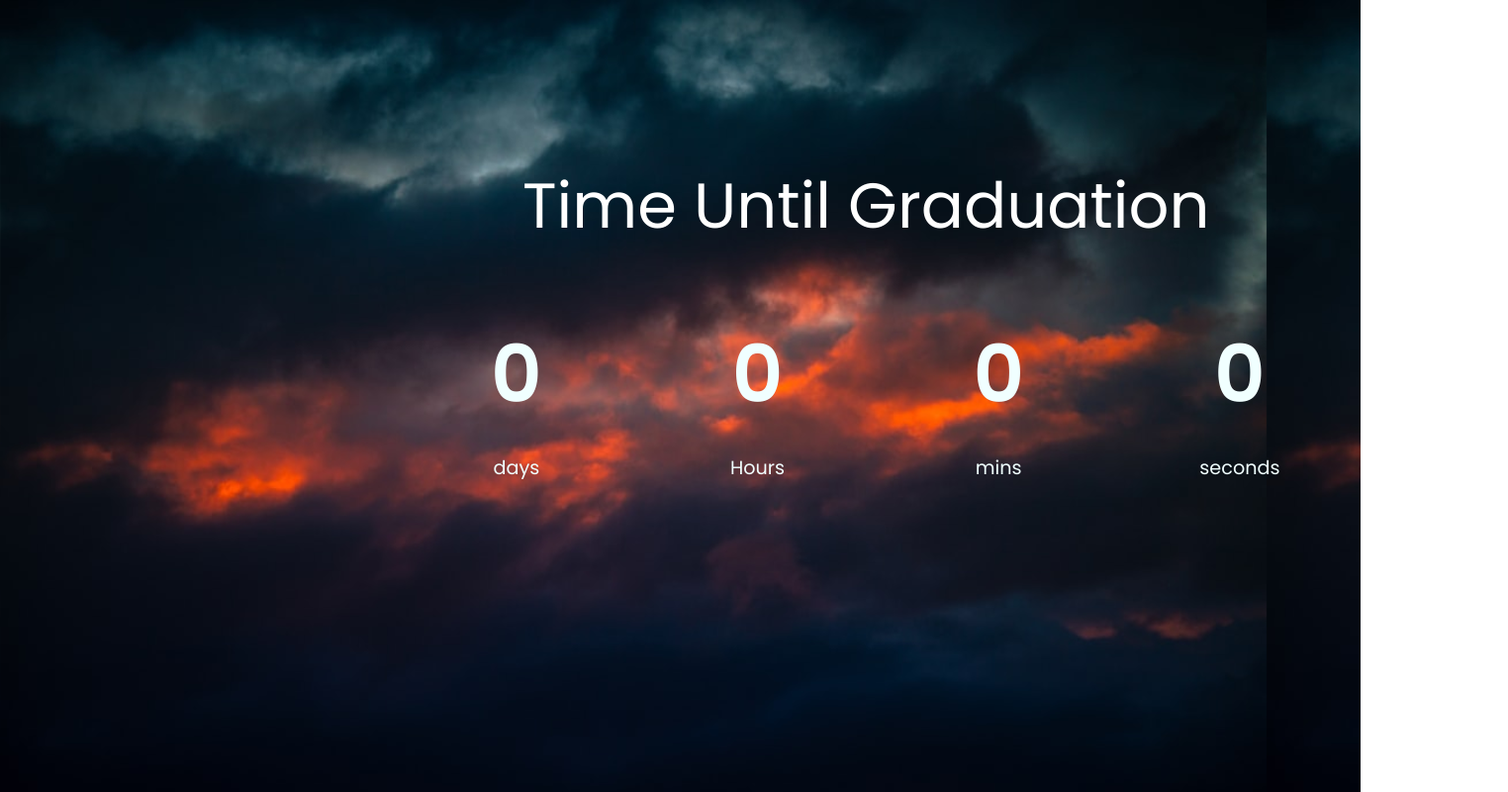
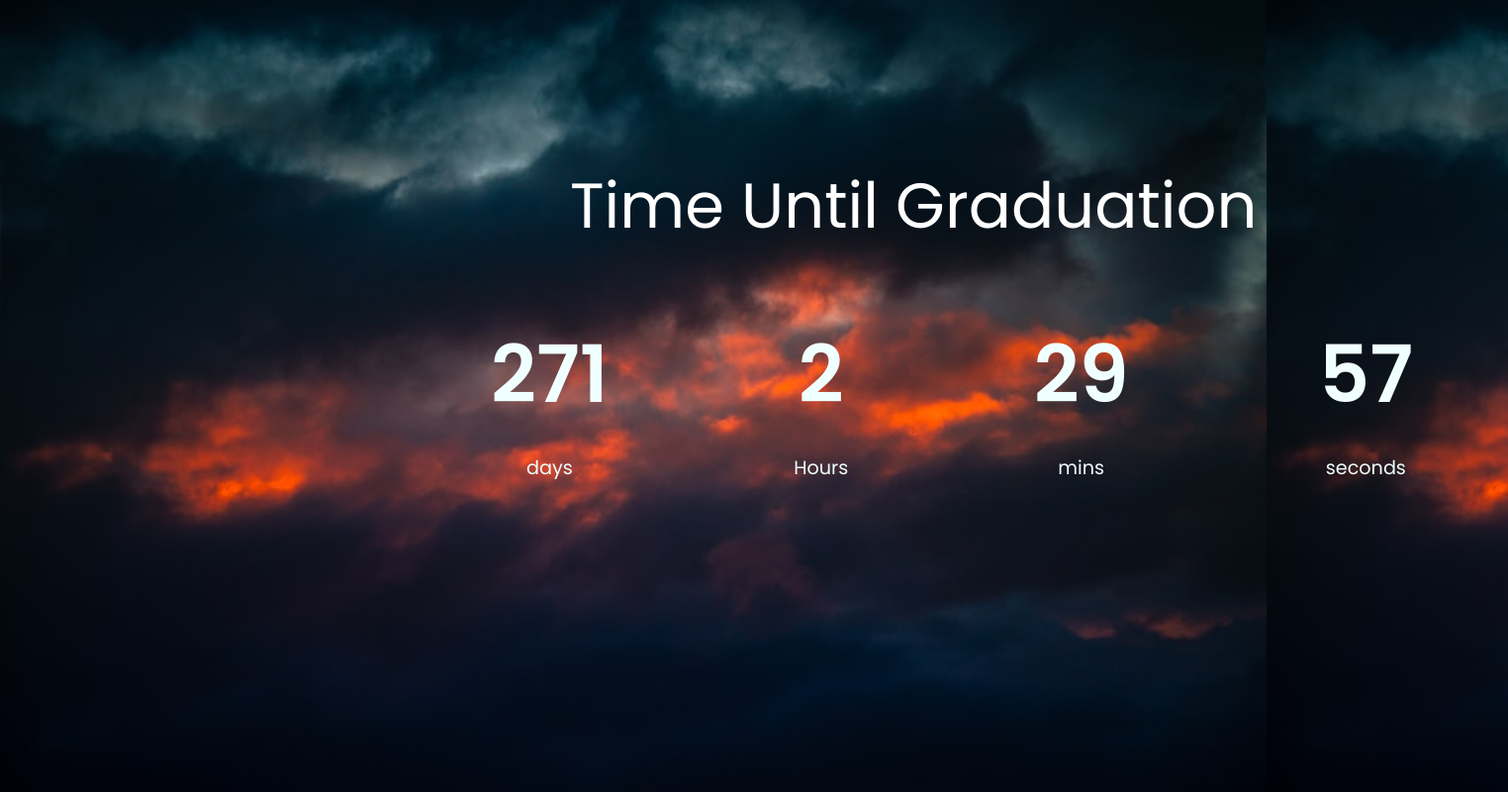
Before and after one commit to tjreese90/CountDown_Timer, a plain HTML site: page index.html in a window 1280 px wide. Shown: the whole page at 99% size, 1524 px wide, since content can reach past the window. Drawn offline with Linux system fonts and the light colour scheme.

Commit message:
Working Countdown function

```diff
--- a/script.js
+++ b/script.js
@@ -0,0 +1,47 @@
+const daysEl    = document.getElementById('days');
+
+const hoursEl   = document.getElementById('hours');
+
+const minsEl    = document.getElementById('mins');
+
+const secondsEl = document.getElementById('secs');
+
+
+
+
+const GradYear = "15 may 2022";
+
+function countdown() {
+    const newGradDate = new Date(GradYear);
+    const currentDate = new Date();
+
+    // Calculate Total seconds from date
+    const totalSeconds = (newGradDate - currentDate) / 1000;
+
+    // From total seconds get day hours mins and seconds using math floor to get whole integers.
+    const days = Math.floor(totalSeconds / 3600 / 24 );
+
+    const hours = Math.floor( totalSeconds / 3600) % 24;
+
+    const minutes = Math.floor (totalSeconds / 60)  % 60;
+
+    const seconds = Math.floor ( totalSeconds - 5) % 60;
+
+
+    daysEl.innerHTML = days;
+
+    hoursEl.innerHTML = hours;
+
+    minsEl.innerHTML = minutes;
+
+    secondsEl.innerHTML = seconds;
+
+
+}
+
+
+//inital call
+countdown();
+
+// call count dopwn function every second.
+setInterval(countdown, 1000);
--- a/style.css
+++ b/style.css
@@ -19,7 +19,7 @@ h1 {
   font-weight: normal;
   font-size: 4rem;
   margin-top: 10rem;
-  margin-left: 33rem;
+  margin-left: 36rem;
   color: white;
 }
 
```
